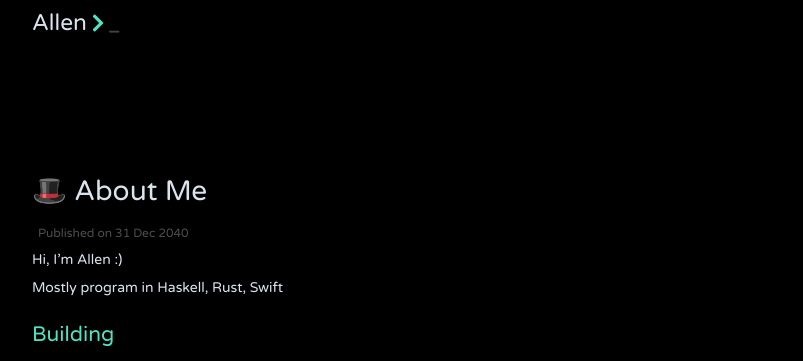
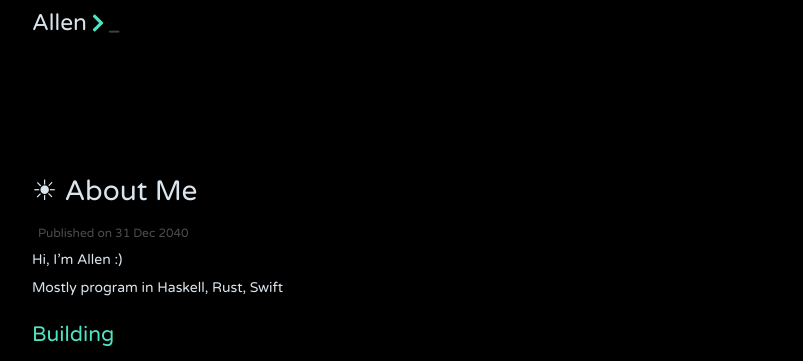
Before and after one commit to jithendrabsy/thoughts, a Jekyll site: the page built from _posts/2040-12-31-allen.md, in a window 1280 px wide. Shown: the top 361 px of the page, without its empty margins (238-1041 px from the left). Built offline with Jekyll 4.4.1, drawn with Linux system fonts in a browser that asks for light colours; nearby versions of some CDN libraries.

Commit message:
Update T

```diff
--- a/_posts/2040-12-31-allen.md
+++ b/_posts/2040-12-31-allen.md
@@ -1,6 +1,6 @@
 ---
 layout: post
-title:  "🎩 About Me"
+title:  "☀︎ About Me"
 description:
 tags:
 ---
```
